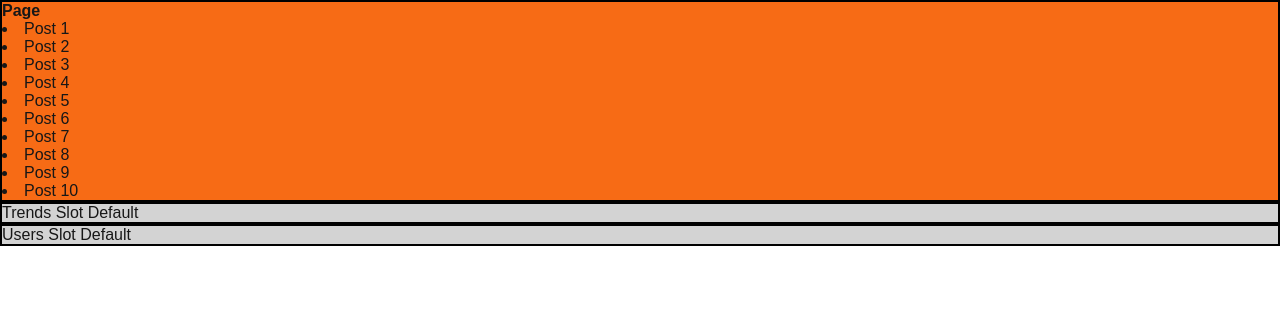
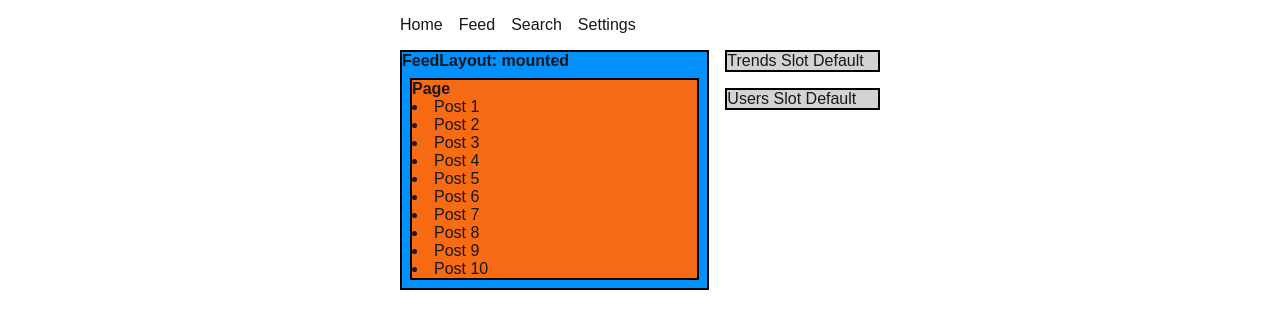
Before and after one commit to dlsrksrhk/first-met-next, a Next.js app in the folder next-app1/: page /feed in a window 1280 px wide. Shown: the top 328 px of the page. Built offline with nearby package versions, Linux system fonts and the light colour scheme.

Commit message:
메타데이터, 레이아웃

```diff
--- /dev/null
+++ b/next-app1/app/feed/layout.tsx
@@ -0,0 +1,28 @@
+'use client'
+
+import {useEffect, useState} from "react";
+
+interface FeedLayoutProps {
+    children: React.ReactNode;
+}
+
+function FeedLayout(props: FeedLayoutProps) {
+    const {children} = props;
+
+    const [status, setStatus] = useState('mounting...');
+
+    useEffect(() => {
+        setTimeout(() => {
+            setStatus('mounted');
+        }, 1000);
+    }, []);
+
+    return (
+        <div className={'box layout'}>
+            <h4>{`FeedLayout: ${status}`}</h4>
+            <div style={{padding: 8}}>{children}</div>
+        </div>
+    );
+}
+
+export default FeedLayout;
--- a/next-app1/app/layout.tsx
+++ b/next-app1/app/layout.tsx
@@ -1,6 +1,7 @@
-import type { Metadata } from "next";
-import { Geist, Geist_Mono } from "next/font/google";
+import type {Metadata} from "next";
+import {Geist, Geist_Mono} from "next/font/google";
 import "./globals.css";
+import Link from "next/link";
 
 const geistSans = Geist({
     variable: "--font-geist-sans",
@@ -24,14 +25,26 @@ interface RootLayoutProps {
 }
 
 export default function RootLayout(props: Readonly<RootLayoutProps>) {
-  const { children, trends, users } = props;
+    const {children, trends, users} = props;
 
     return (
         <html lang="en">
-      <body className={`${geistSans.variable} ${geistMono.variable}`}>
-        {children}
+        <body
+            style={{maxWidth: 480, margin: 'auto'}}
+            className={`${geistSans.variable} ${geistMono.variable}`}>
+        <nav style={{padding: '16px 0px', display: 'flex', gap: 16}}>
+            <Link href={'/'}>Home</Link>
+            <Link href={'/feed'}>Feed</Link>
+            <Link href={'/search'}>Search</Link>
+            <Link href={'/settings'}>Settings</Link>
+        </nav>
+        <div style={{display: 'flex', gap: 16}}>
+            <main style={{flex: 2}}>{children}</main>
+            <div style={{flex: 1, display: 'flex', flexDirection: 'column', gap: 16}}>
                 {trends}
                 {users}
+            </div>
+        </div>
         </body>
         </html>
     );
```
Also changed, not shown: next-app1/app/@users/page.tsx (+23 -0 lines). Lines whose indentation alone changed are shown as unchanged.
